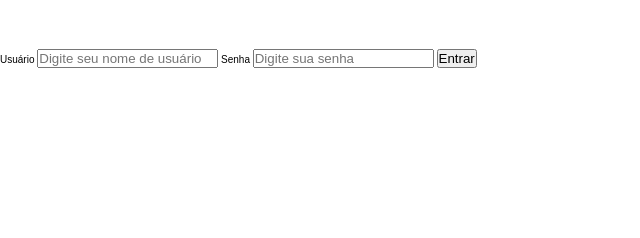
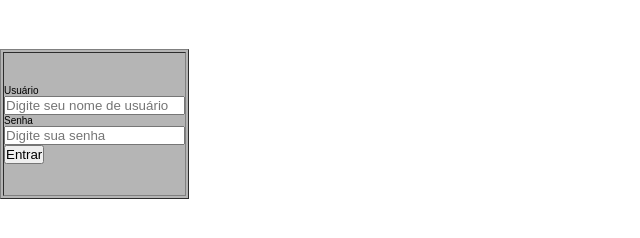
Before and after one commit to gabrielsilva0022/Site-Ferrari-1, a plain HTML site: page login/login.html in a window 1280 px wide. Shown: the part 106-344 px from the top of the page, without its empty margins (0-640 px from the left). Drawn offline with Linux system fonts and the light colour scheme; files that its build step writes are made by us from their sources.

Commit message:
Update login.html
adicionei uma table e um display block

```diff
--- a/login/login.html
+++ b/login/login.html
@@ -9,16 +9,20 @@
 <body>
     <section id="login">
         <h1>Login</h1>
+        <table border="1" width="150" height="150" bgcolor="#B5B5B5">
+            <td><ul>
         <form id="login-form" onsubmit="return validarLogin()">
             <label for="username">Usuário</label>
-            <input type="text" id="username" name="username" placeholder="Digite seu nome de usuário" required>
+            <input type="text" id="username" name="username" placeholder="Digite seu nome de usuário" required style="display: block;">
 
             <label for="password">Senha</label>
-            <input type="password" id="password" name="password" placeholder="Digite sua senha" required>
+            <input type="password" id="password" name="password" placeholder="Digite sua senha" required style="display: block;">
 
             <button type="submit">Entrar</button>
         </form>
-        <p id="error-message" style="color: red; display: none;">Usuário ou senha incorretos.</p>
+        </ul></td>
+        </table>
+        <p id="error-message" style="color: rgb(255, 0, 0); display: none;">Usuário ou senha incorretos.</p>
     </section>
 
     <script>
```
